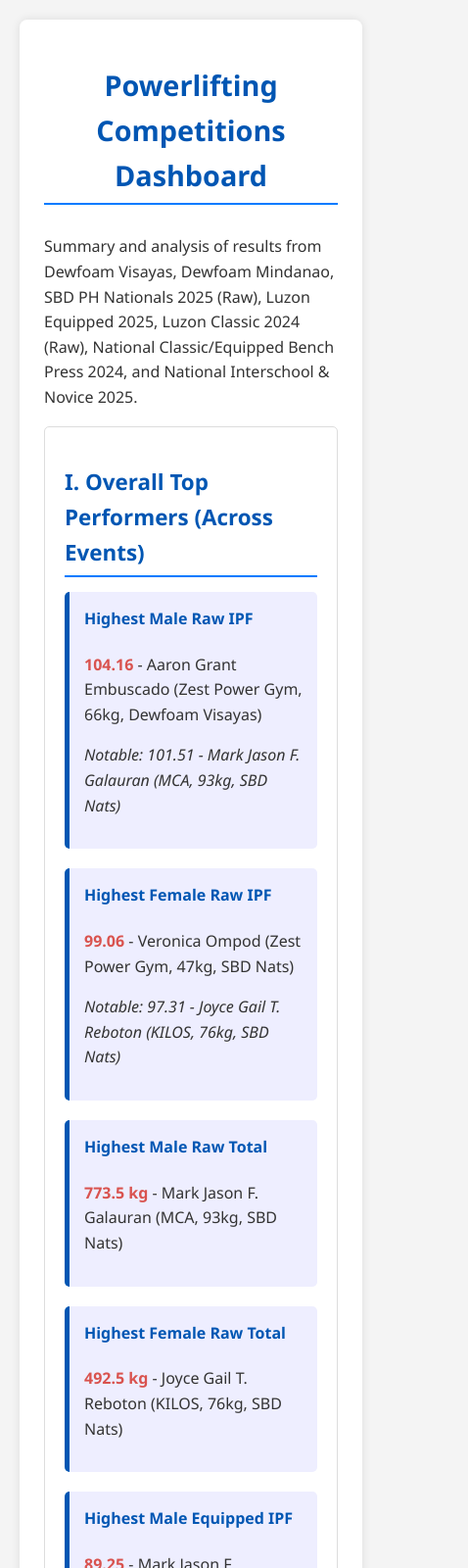
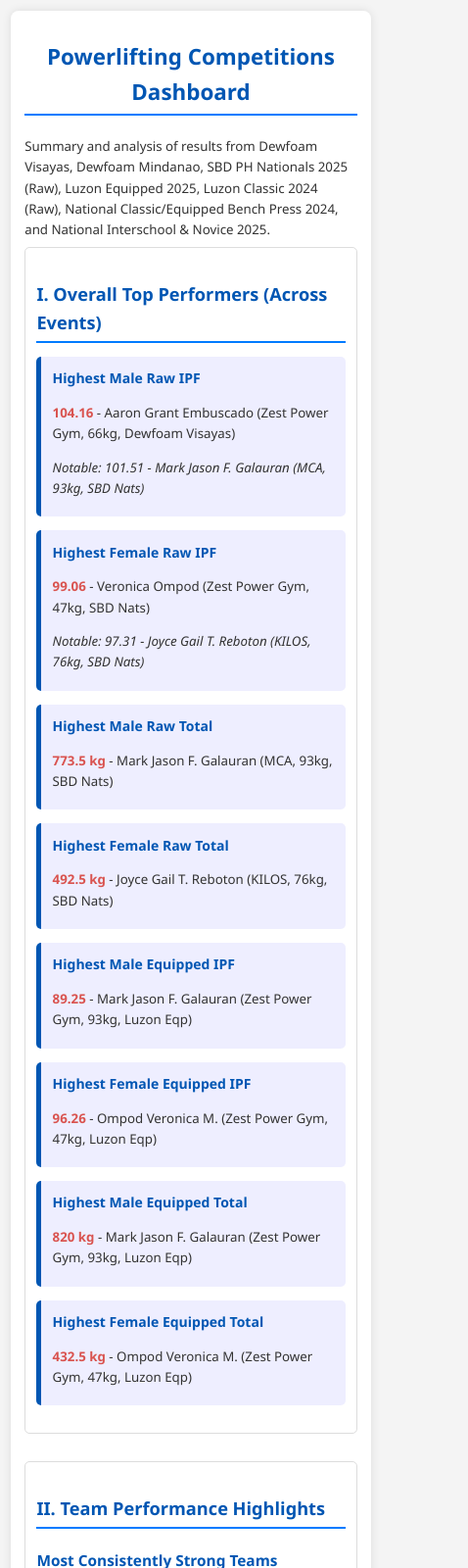
Before and after one commit to OnLinE2176/pap_meets_dashboard, a plain HTML site: page index.html in a window 390 px wide. Shown: the top 1600 px of the page at 98% size, 478 px wide, since content can reach past the window. Drawn offline with nearby package versions, Linux system fonts and the light colour scheme.

Commit message:
Update index.html

```diff
--- a/index.html
+++ b/index.html
@@ -6,11 +6,19 @@
     <title>Powerlifting Competitions Dashboard</title>
     <script src="https://cdn.jsdelivr.net/npm/chart.js"></script>
     <style>
+        html {
+            font-size: 16px; /* Base font size */
+            box-sizing: border-box;
+        }
+        *, *:before, *:after {
+            box-sizing: inherit;
+        }
+
         body {
             font-family: 'Segoe UI', Tahoma, Geneva, Verdana, sans-serif;
             line-height: 1.6;
             margin: 0;
-            padding: 20px;
+            padding: 1rem; /* Use relative unit */
             background-color: #f4f4f4;
             color: #333;
         }
@@ -18,116 +26,176 @@
             max-width: 1200px;
             margin: auto;
             background: #fff;
-            padding: 25px;
+            padding: 1.5rem; /* Use relative unit */
             box-shadow: 0 0 10px rgba(0,0,0,0.1);
             border-radius: 8px;
         }
         h1, h2 {
-            color: #0056b3; /* Dark blue */
-            border-bottom: 2px solid #007bff; /* Lighter blue */
-            padding-bottom: 5px;
-            margin-bottom: 15px;
-        }
-        /* Sub-headings within sections */
-        h3 {
-             color: #0056b3;
-             margin-top: 25px; /* Space above sub-headings */
-             margin-bottom: 10px;
-             border-bottom: 1px dashed #ccc;
-             padding-bottom: 3px;
+            color: #0056b3;
+            border-bottom: 2px solid #007bff;
+            padding-bottom: 0.3rem;
+            margin-bottom: 1rem;
         }
         h1 {
             text-align: center;
-            margin-bottom: 30px;
+            margin-bottom: 2rem;
+            font-size: 2.2rem;
         }
+        h2 {
+            font-size: 1.6rem;
+            margin-top: 2rem; /* Add space above H2 */
+        }
+        h3 {
+             color: #0056b3;
+             margin-top: 1.8rem;
+             margin-bottom: 0.8rem;
+             border-bottom: 1px dashed #ccc;
+             padding-bottom: 0.2rem;
+             font-size: 1.3rem;
+        }
+         h4 {
+             margin-top: 0;
+             margin-bottom: 0.5rem;
+             color: #0056b3;
+             font-size: 1.1rem;
+         }
         section {
-            margin-bottom: 50px; /* *** INCREASED SPACE BETWEEN SECTIONS *** */
-            padding: 20px;
+            margin-bottom: 2.5rem; /* Increased space between sections */
+            padding: 1.2rem;
             background-color: #ffffff;
             border: 1px solid #ddd;
             border-radius: 5px;
         }
+        p, li, dt, dd {
+             font-size: 1rem;
+             margin-bottom: 0.5rem;
+        }
+        ul {
+            padding-left: 20px;
+        }
         .grid-container {
             display: grid;
-            grid-template-columns: repeat(auto-fit, minmax(300px, 1fr));
-            gap: 20px;
-            margin-bottom: 20px;
+            grid-template-columns: repeat(auto-fit, minmax(280px, 1fr)); /* Slightly smaller min */
+            gap: 1.2rem;
+            margin-bottom: 1.2rem;
         }
         .card {
             background: #eef;
-            padding: 15px;
+            padding: 1rem;
             border-radius: 5px;
             border-left: 5px solid #0056b3;
         }
-        .card h4 {
-            margin-top: 0;
-            color: #0056b3;
+        .card strong {
+            color: #d9534f;
         }
-        .card strong {
-            color: #d9534f; /* Reddish emphasis */
+
+        /* --- Table Responsiveness --- */
+        .table-responsive-wrapper {
+            overflow-x: auto; /* Enable horizontal scroll on small screens */
+            margin-bottom: 1rem; /* Space below the scrolled table */
         }
         table {
             width: 100%;
             border-collapse: collapse;
-            margin-top: 15px;
-            margin-bottom: 15px; /* Added space below tables */
+            margin-top: 1rem;
+            min-width: 600px; /* Force scrollbar if content is wider than this */
         }
         th, td {
             border: 1px solid #ddd;
-            padding: 8px;
+            padding: 0.5rem;
             text-align: left;
-            font-size: 0.9em;
+            font-size: 0.9rem;
         }
         th {
             background-color: #007bff;
             color: white;
+            white-space: nowrap; /* Prevent header text wrapping */
         }
         tr:nth-child(even) {
             background-color: #f9f9f9;
         }
+        /* --- End Table Responsiveness --- */
+
         .chart-container {
             position: relative;
             height: 350px; /* Fixed height */
             width: 100%;
-            margin-top: 20px;
-            margin-bottom: 30px; /* Increased space below charts */
+            margin-top: 1.2rem;
+            margin-bottom: 1.5rem;
         }
          .chart-grid {
             display: grid;
-            grid-template-columns: repeat(auto-fit, minmax(350px, 1fr));
-            gap: 40px; /* Spacing between charts */
+            grid-template-columns: repeat(auto-fit, minmax(320px, 1fr)); /* Slightly smaller min */
+            gap: 2.5rem;
             align-items: start;
          }
         dl dt {
             font-weight: bold;
             color: #0056b3;
-            margin-top: 5px;
+            margin-top: 0.3rem;
         }
         dl dd {
-            margin-left: 20px;
-            margin-bottom: 5px;
+            margin-left: 1.2rem;
+            margin-bottom: 0.3rem;
         }
         .disclaimer {
-            font-size: 0.9em;
+            font-size: 0.85rem;
             color: #666;
             border-top: 1px dashed #ccc;
-            padding-top: 15px;
-            margin-top: 20px;
+            padding-top: 1rem;
+            margin-top: 1.5rem;
         }
 
+        /* --- Media Query for Smaller Screens --- */
         @media (max-width: 768px) {
+            html {
+                font-size: 14.5px; /* Adjust base font size for smaller screens */
+            }
+             body {
+                padding: 0.8rem;
+            }
+            .container {
+                padding: 1rem;
+            }
+            h1 { font-size: 1.8rem; margin-bottom: 1.5rem;}
+            h2 { font-size: 1.4rem; margin-top: 1.5rem; }
+            h3 { font-size: 1.2rem; margin-top: 1.5rem;}
+            h4 { font-size: 1.0rem;}
+            p, li, dt, dd { font-size: 0.95rem; }
+            section {
+                margin-bottom: 2rem;
+                padding: 0.8rem;
+            }
             .grid-container, .chart-grid {
-                grid-template-columns: 1fr;
+                grid-template-columns: 1fr; /* Stack grids */
+                gap: 1rem; /* Reduce gap */
             }
             .chart-container {
-                 height: 300px;
+                 height: 300px; /* Shorter charts */
+                 margin-bottom: 1.5rem;
             }
-            h1 { font-size: 1.8em; }
-            h2 { font-size: 1.4em; }
-            h3 { font-size: 1.2em; }
-            th, td { font-size: 0.85em; }
-            section { margin-bottom: 40px; } /* Adjust section spacing for mobile */
+             .chart-grid {
+                 gap: 1.5rem; /* Reduce chart grid gap */
+            }
+            th, td {
+                font-size: 0.8rem; /* Smaller table font */
+                padding: 0.4rem;
+            }
+             /* Table wrapper still handles scrolling */
         }
+         @media (max-width: 480px) {
+             html {
+                 font-size: 14px; /* Even smaller base for phones */
+             }
+             h1 { font-size: 1.6rem; }
+             h2 { font-size: 1.3rem; }
+             h3 { font-size: 1.1rem; }
+             .card { padding: 0.8rem; }
+             .grid-container { grid-template-columns: 1fr; } /* Ensure single column */
+             .chart-grid { grid-template-columns: 1fr; } /* Ensure single column */
+             table { min-width: 400px; } /* Adjust scroll trigger point */
+             th, td { font-size: 0.75rem; }
+         }
     </style>
 </head>
 <body>
@@ -190,6 +258,7 @@
             </ul>
 
             <h3>SBD PH Nationals 2025 - Best Overall Team</h3>
+            <div class="table-responsive-wrapper">
              <table>
                 <thead>
                     <tr><th>Place</th><th>Team</th><th>Combined Open Points</th><th># Open Lifters (M/W)</th></tr>
@@ -202,6 +271,7 @@
                     <tr><td>5th</td><td>BAGUIO BARBELL</td><td>30</td><td>6 (3M, 3W)</td></tr>
                 </tbody>
              </table>
+            </div>
         </section>
 
         <!-- Section III: Category Highlights (Selected Events) -->
@@ -209,6 +279,7 @@
             <h2>III. Key Category Best Lifters (Selected Events)</h2>
 
             <h3>A. SBD PH Nationals 2025 (Raw)</h3>
+            <div class="table-responsive-wrapper">
             <table>
                 <thead><tr><th>Category</th><th>Name</th><th>Team</th><th>Total (kg)</th><th>BW (kg)</th><th>IPF Points</th></tr></thead>
                 <tbody>
@@ -220,9 +291,11 @@
                     <tr><td>Women's Sub-Junior</td><td>Sabina Mae C. Santos</td><td>Zest Power Gym</td><td>406</td><td>75.4</td><td>80.35</td></tr>
                  </tbody>
             </table>
+            </div>
 
             <h3>B. 2025 Luzon Equipped Powerlifting Championships</h3>
-             <table>
+         <div class="table-responsive-wrapper">
+            <table>
                 <thead><tr><th>Category</th><th>Name</th><th>Team</th><th>Total (kg)</th><th>BW (kg)</th><th>IPF Points</th></tr></thead>
                 <tbody>
                     <tr><td>Men's Open</td><td>Mark Jason F. Galauran</td><td>Zest Power Gym</td><td>820</td><td>92.35</td><td>89.25</td></tr>
@@ -233,17 +306,21 @@
                     <tr><td>Women's Sub-Junior</td><td>Khieszia Dhanielle Narral</td><td>Cyber Muscle Gym</td><td>250</td><td>43</td><td>58.76</td></tr>
                  </tbody>
             </table>
+         </div>
 
              <h3>C. Dewfoam Visayas (Raw)</h3>
-             <table>
+            <div class="table-responsive-wrapper">
+            <table>
                 <thead><tr><th>Category</th><th>Name</th><th>Team</th><th>Total (kg)</th><th>BW (kg)</th><th>IPF Points</th></tr></thead>
                 <tbody>
                     <tr><td>Men's Open</td><td>Aaron Grant Embuscado</td><td>Zest Power Gym</td><td>665.5</td><td>65.50</td><td>104.16</td></tr>
                     <tr><td>Women's Open</td><td>Veronica Ompod</td><td>Zest Power Gym</td><td>311</td><td>45.28</td><td>89.54</td></tr>
                  </tbody>
             </table>
+            </div>
 
             <h3>D. Dewfoam Mindanao (Raw)</h3>
+            <div class="table-responsive-wrapper">
             <table>
                <thead><tr><th>Category</th><th>Name</th><th>Team</th><th>Total (kg)</th><th>BW (kg)</th><th>IPF Points</th></tr></thead>
                <tbody>
@@ -251,6 +328,7 @@
                    <tr><td>Women's Open</td><td>Veronica Tapolgo</td><td>Kilo Culture</td><td>362.5</td><td>57</td><td>69.48</td></tr>
                 </tbody>
            </table>
+            </div>
         </section>
 
         <!-- Section IV: Bench Press Highlights -->
```
